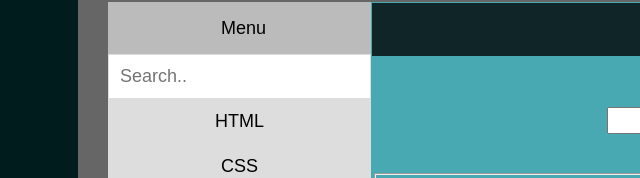
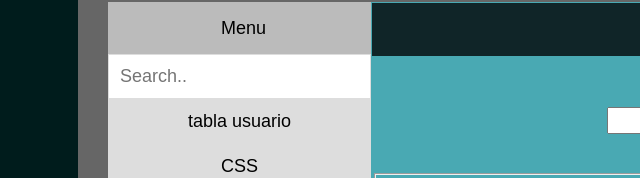
Before and after one commit to JAcevedoCastro/cascaracelulares, a plain HTML site: page index.html in a window 1280 px wide. Shown: the part 303-481 px from the top of the page, 0-640 px from the left. Drawn offline with Linux system fonts and the light colour scheme.

Commit message:
Add files via upload

```diff
--- a/index.html
+++ b/index.html
@@ -33,7 +33,7 @@
     <h2>Menu</h2>
     <input type="text" id="mySearch" onkeyup="myFunction()" placeholder="Search.." title="Type in a category">
     <ul id="myMenu">
-      <li><a href="#">HTML</a></li>
+      <li><a href="#">tabla usuario</a></li>
       <li><a href="#">CSS</a></li>
       <li><a href="#">JavaScript</a></li>
       <li><a href="#">PHP</a></li>
```
